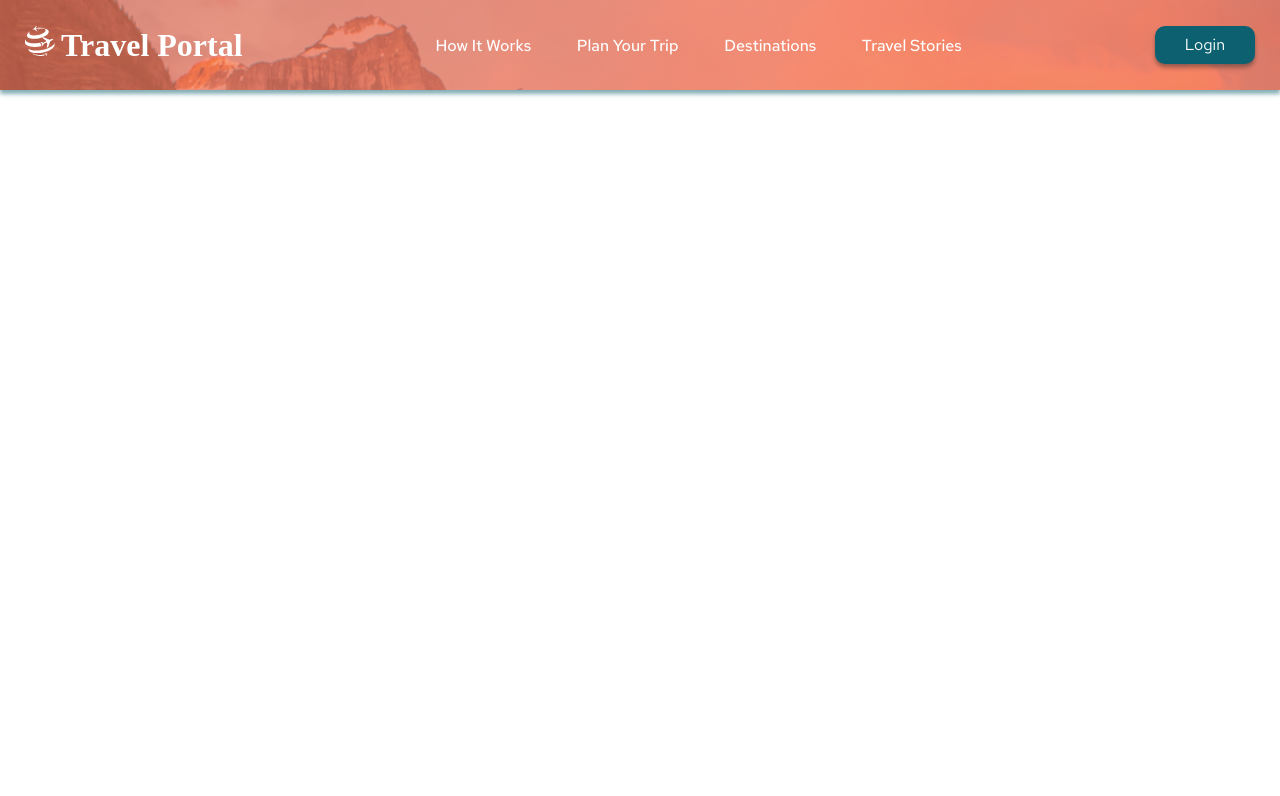
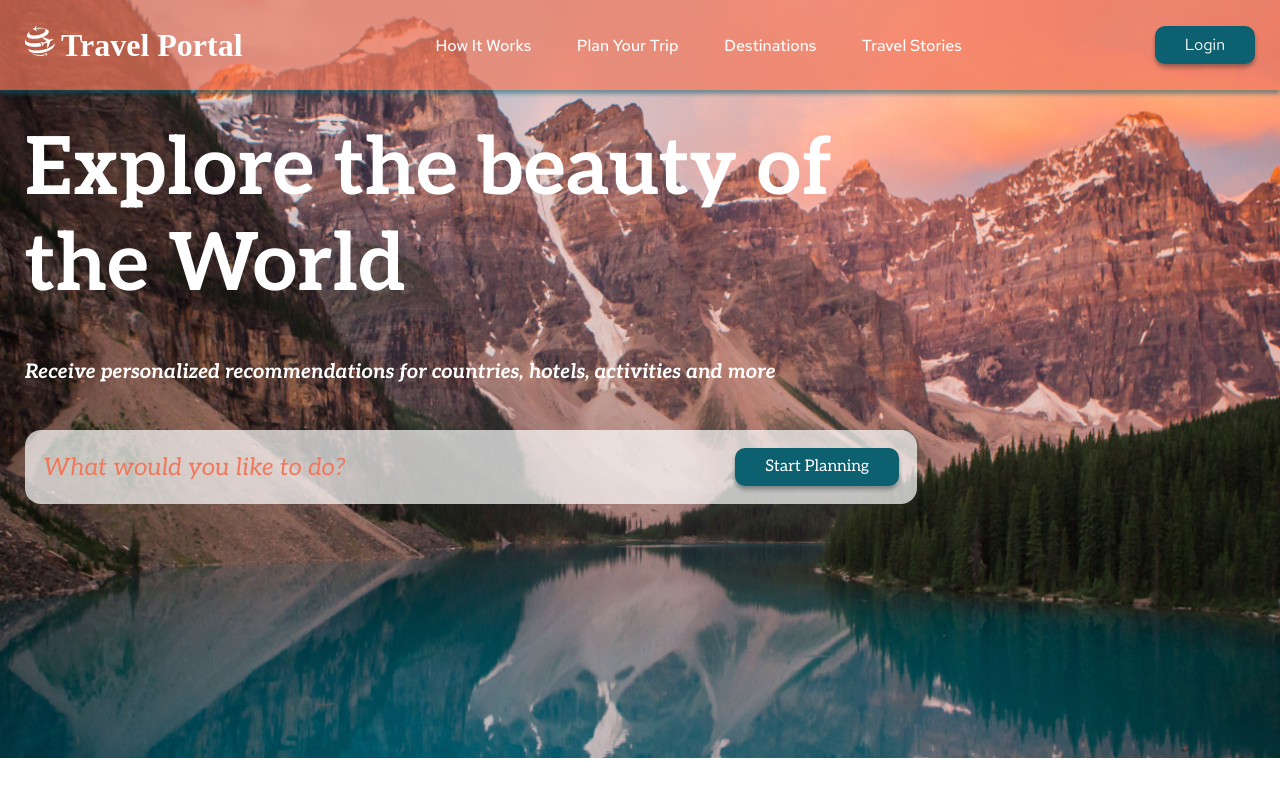
Before and after one commit to Irene-lab80/travel, a website: page index.html in a window 1280 px wide. Drawn offline with Linux system fonts and the light colour scheme; a web font is replaced by a local one.

Commit message:
feat: style hero section

```diff
--- a/index.html
+++ b/index.html
@@ -12,7 +12,7 @@
 </head>
 <body>
   <main class="main">
-    <section class="hero">
+    <div class="shared-wrapper">
       <header class="header">
         <div class="container">
           <div class="header__container">
@@ -28,7 +28,20 @@
           </div>
         </div>
       </header>
-    </section>
+
+      <section class="hero">
+        <div class="container">
+          <div class="hero__info">
+            <h1 class="hero__title">Explore the beauty of the World</h1>
+            <p class="hero__subtitle">Receive personalized recommendations for countries, hotels, activities and more</p>
+            <div class="hero__button-section">
+              <span class="button-section__title">What would you like to do?</span>
+              <button class="button">Start Planning</button>
+            </div>
+          </div>
+        </div>
+      </section>
+    </div>
   </main>
   <footer class="footer"></footer>
 </body>
--- a/sass/hero.scss
+++ b/sass/hero.scss
@@ -1,5 +1,48 @@
-.hero {
+.shared-wrapper {
   background-image: url('../assets/hero.jpg');
   background-repeat: no-repeat;
   background-size: cover;
 }
+
+.hero__info {
+  font-family: 'Aleo';
+  font-weight: 700;
+  max-width: 892px;
+  padding-top: 32px;
+  padding-bottom: 254px;
+  color: #FFFFFF;
+}
+
+.hero__title {
+  font-style: normal;
+  font-weight: 700;
+  font-size: 80px;
+  line-height: 96px;
+  color: #FFFFFF;
+  margin: 0;
+}
+
+.hero__subtitle {
+  font-style: italic;
+  font-size: 20px;
+  line-height: 24px;
+  margin-top: 46px;
+}
+
+.hero__button-section {
+  display: flex;
+  align-items: center;
+  justify-content: space-between;
+  padding: 18px;
+  background: rgba(255, 255, 255, 0.7);
+  border-radius: 16px;
+  margin-top: 46px;
+}
+
+.button-section__title {
+  font-style: italic;
+  font-weight: 400;
+  font-size: 24px;
+  line-height: 29px;
+  color: #F2785C;
+}
```
Also changed, not shown: style.css, 1 other file.
